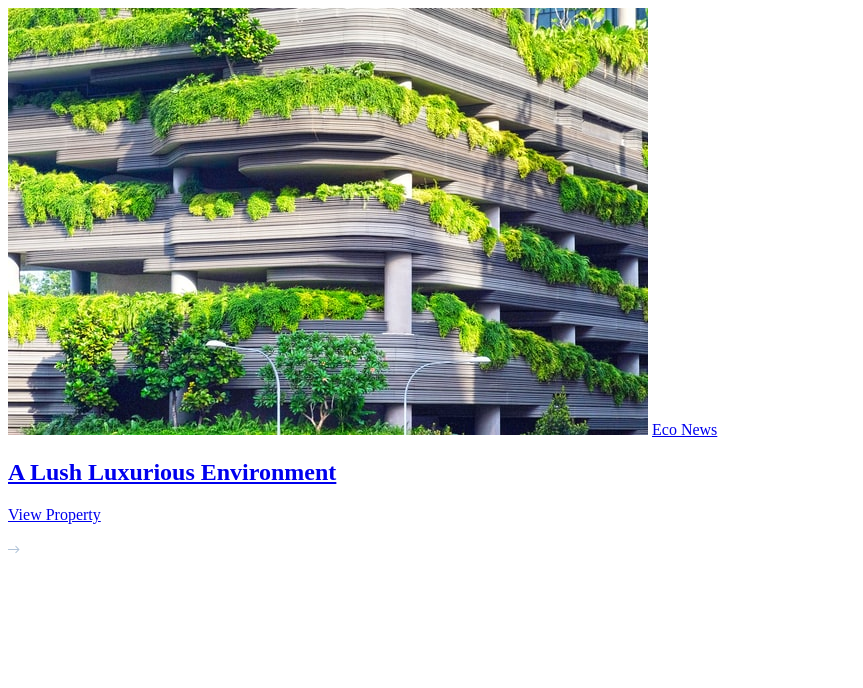
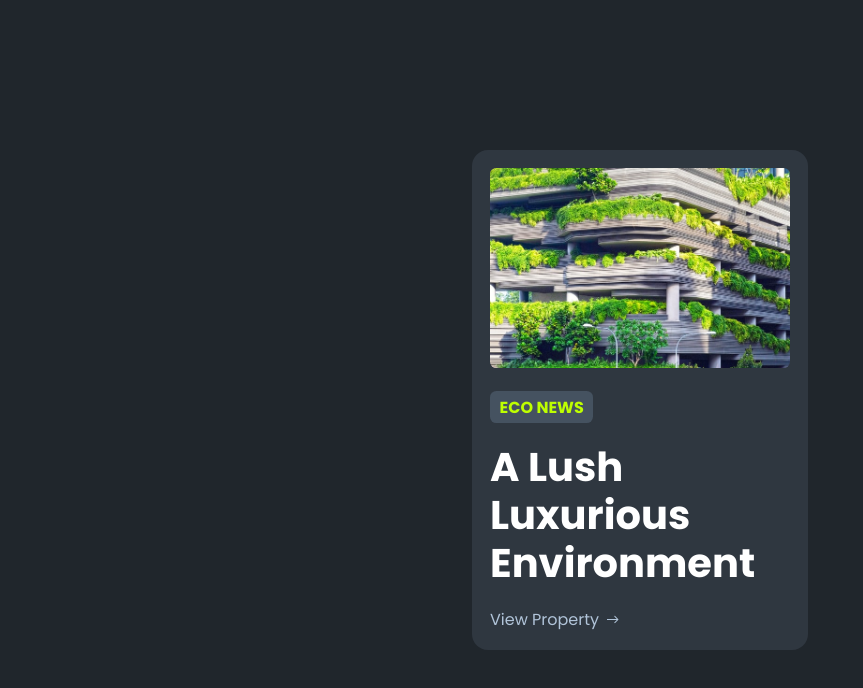
Before and after one commit to MohAhm/simple-card, a plain HTML site: page index.html in a window 1280 px wide. Shown: the whole page, without its empty margins (0-863 px from the left). Drawn offline with Linux system fonts and the light colour scheme.

Commit message:
Add style

```diff
--- a/css/main.css
+++ b/css/main.css
@@ -0,0 +1,58 @@
+body {
+  background: #20262C;
+  margin: 0;
+  height: 100vh;
+  display: grid;
+  place-content: center;
+  font-family: 'Poppins', sans-serif;
+}
+
+a {
+  text-decoration: none;
+}
+
+article {
+  width: 300px;
+  background-color: #2F3740;
+  padding: 1.125em;
+  border-radius: 1em;
+}
+
+img {
+  width: 100%;
+  border-radius: .4em;
+}
+
+.tag {
+  background: #455260;
+  color: #BEFF00;
+  font-weight: bold;
+  text-transform: uppercase;
+  padding: .2em .6em;
+  border-radius: .4em;
+  margin-top: 1em;
+  /* a element is an inline element,
+  so we need to add display block in order for the margin to work  */
+  display: inline-block;
+}
+
+h1 a {
+  color: white;
+  font-size: 2.5rem;
+  line-height: 120%;
+}
+
+a.cta {
+  color: white;
+  display: flex;
+}
+
+a.cta p {
+  margin: 0;
+  color: #B1C4D9;
+}
+
+svg {
+  margin-left: .5em;
+  align-self: center;
+}
--- a/index.html
+++ b/index.html
@@ -5,6 +5,12 @@
     <meta http-equiv="X-UA-Compatible" content="IE=edge" />
     <meta name="viewport" content="width=device-width, initial-scale=1.0" />
     <title>>A Simple Card</title>
+    <link rel="preconnect" href="https://fonts.googleapis.com" />
+    <link rel="preconnect" href="https://fonts.gstatic.com" crossorigin />
+    <link
+      href="https://fonts.googleapis.com/css2?family=Poppins:wght@400;700&display=swap"
+      rel="stylesheet"
+    />
     <link rel="stylesheet" href="css/main.css" />
   </head>
   <body>
```
